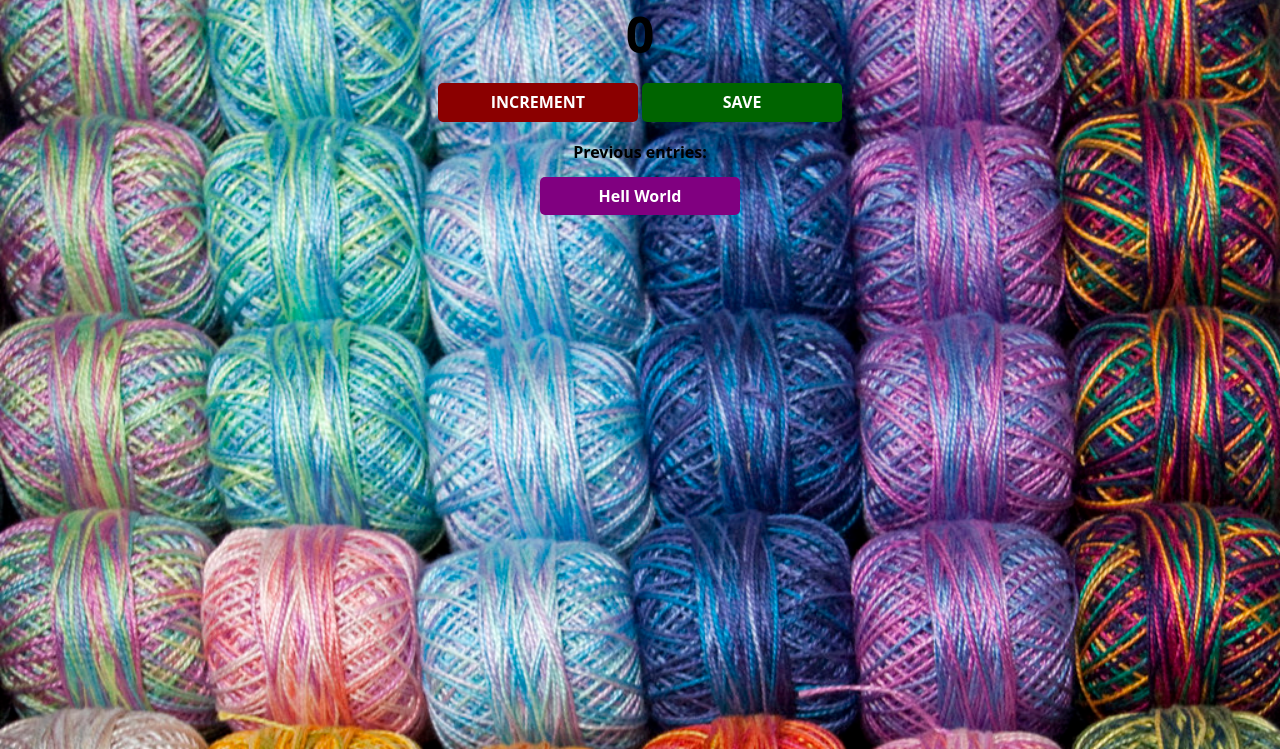
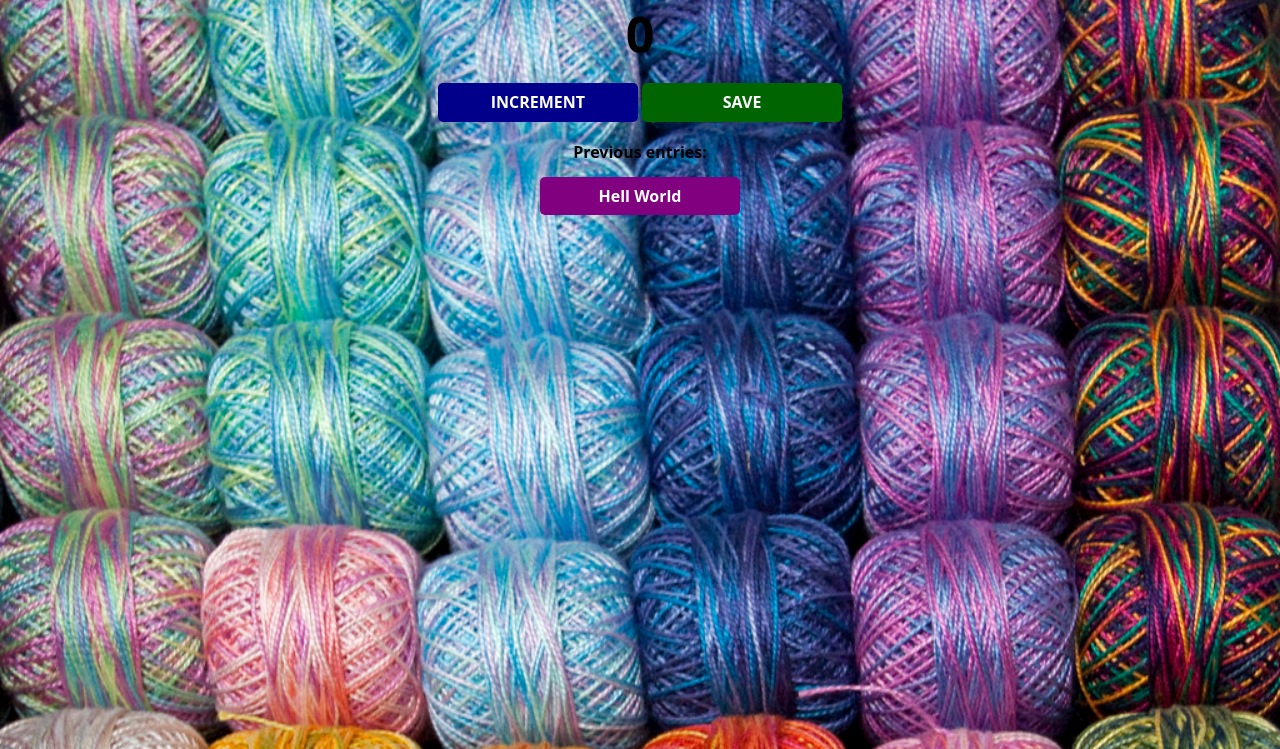
Before and after one commit to Niko10101/firstGithubDesktopRepo, a plain HTML site: page index.html in a window 1280 px wide. Shown: the part 51-800 px from the top of the page. Drawn offline with nearby package versions, Linux system fonts and the light colour scheme.

Commit message:
Update index.css
color Change

```diff
--- a/index.css
+++ b/index.css
@@ -29,7 +29,7 @@ button {
 }
 
 #increment-btn {
-    background: darkred;
+    background: darkblue;
 }
 
 #save-btn {
```
